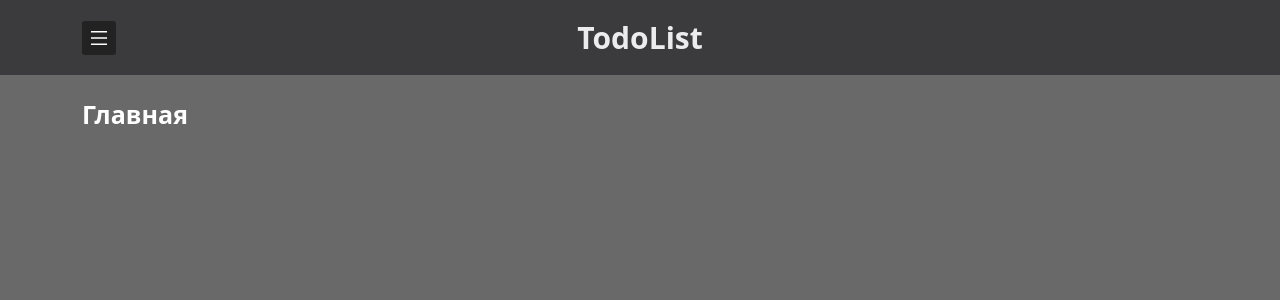
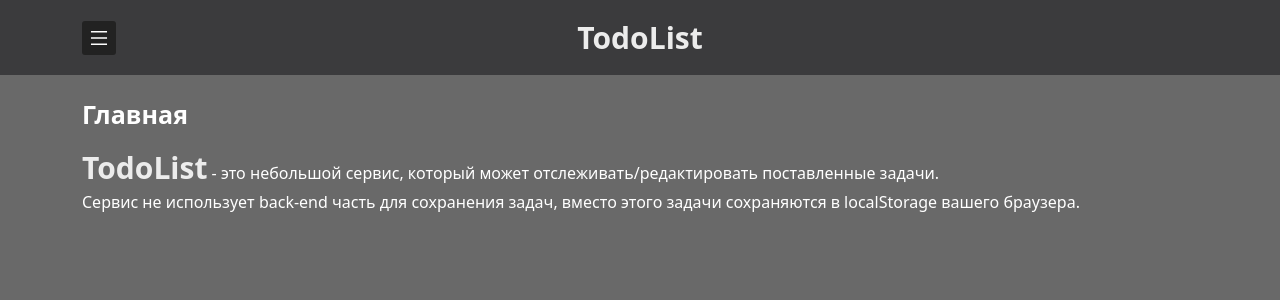
Before and after one commit to AlexType/todo-list, a Next.js app: page / in a window 1280 px wide. Shown: the top 300 px of the page. Built offline with nearby package versions, Linux system fonts and the light colour scheme.

Commit message:
upd: index page

```diff
--- a/pages/index.jsx
+++ b/pages/index.jsx
@@ -3,7 +3,9 @@ import React from "react";
 export default function Home() {
     return (
         <div className="container">
-            <h1 className="title-page mb-4">Главная</h1>
+            <h1 className="title-page mb-3">Главная</h1>
+            <p><span className="logo">TodoList</span> - это небольшой сервис, который может отслеживать/редактировать поставленные задачи.</p>
+            <p>Сервис не использует back-end часть для сохранения задач, вместо этого задачи сохраняются в localStorage вашего браузера.</p>
         </div>
     );
 }
```
